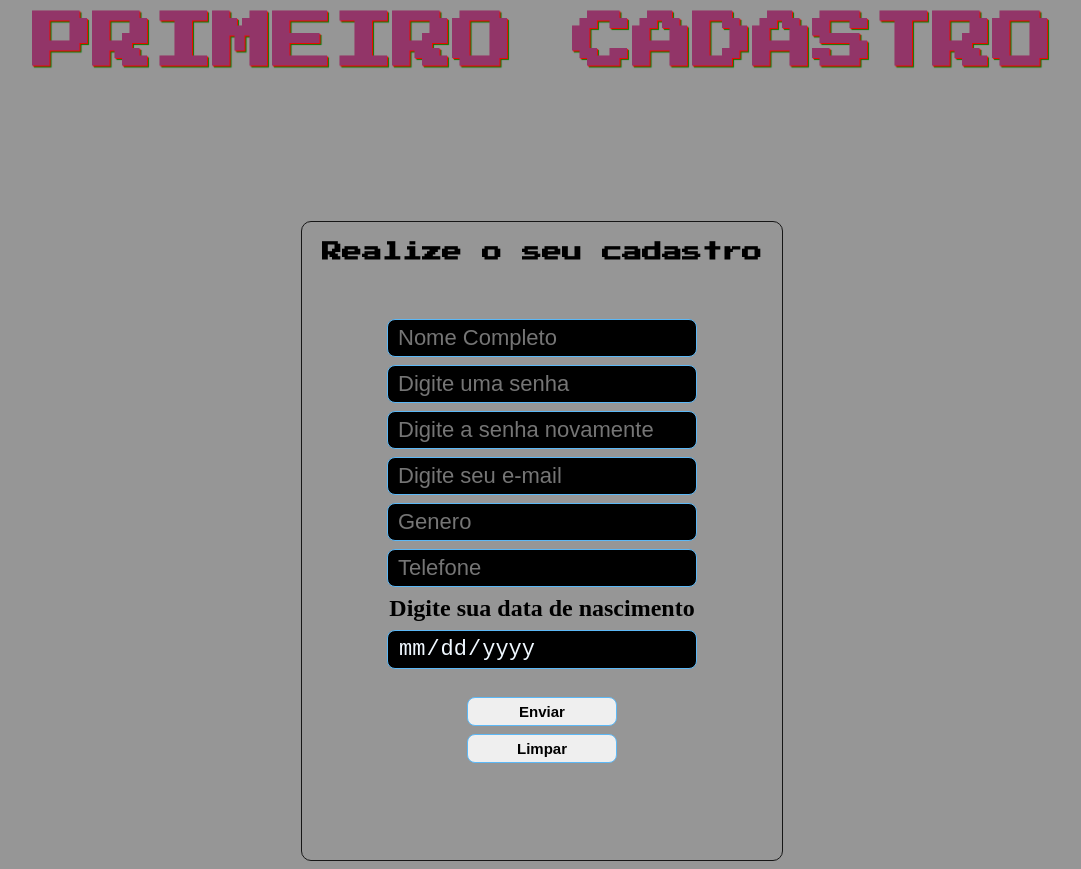
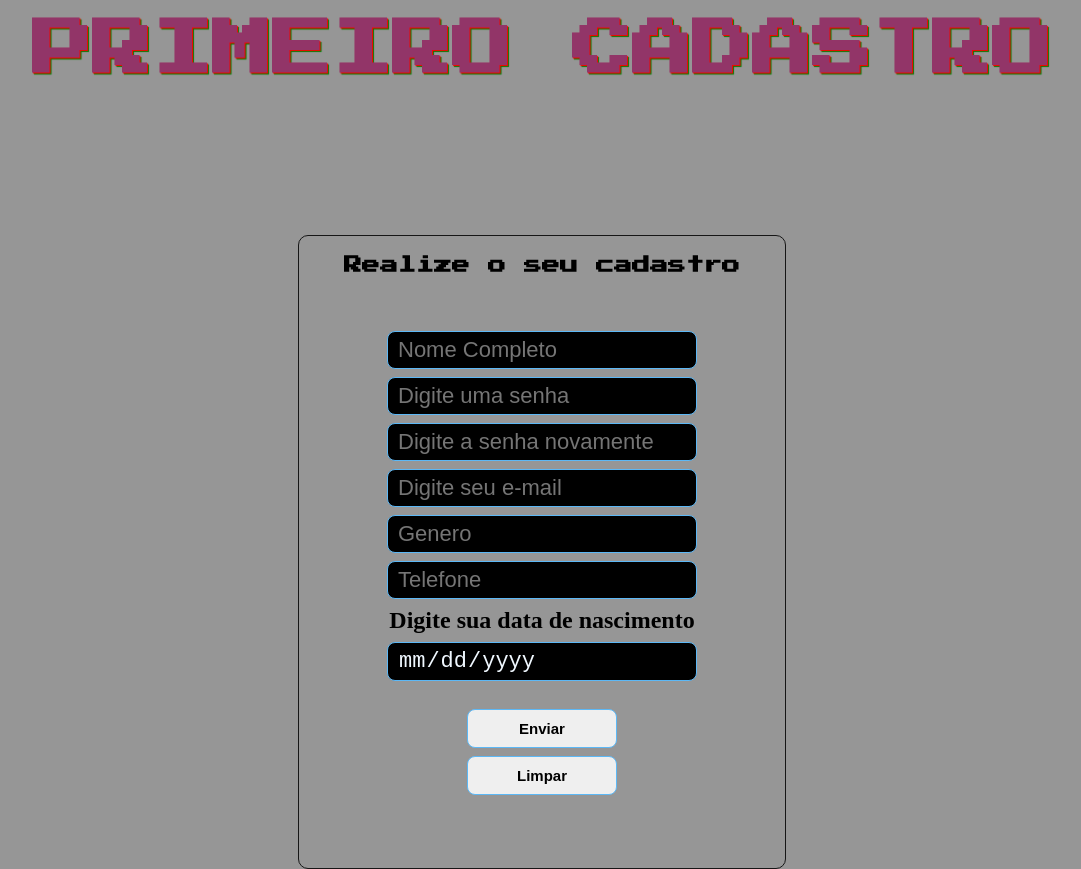
Before and after one commit to paulovarrone/primeiro-cadastro, a plain HTML site: page index.html in a window 1280 px wide. Shown: the whole page, without its empty margins (98-1179 px from the left). Drawn offline with Linux system fonts and the light colour scheme.

Commit message:
padding ajust

```diff
--- a/style.css
+++ b/style.css
@@ -7,7 +7,7 @@ body {
 header {
     font-size: 60px;
     font-family: 'Press Start 2P', cursive;
-    padding: 13px 0px;
+    padding: 20px 0px;
     text-align: center;
     color: rgb(146, 53, 104);
     text-shadow: 1px 1px 1px red,
@@ -16,14 +16,14 @@ header {
 
 .cad {
     font-family: 'Press Start 2P', cursive;
-    font-size: 20px;
+    font-size: 18px;
 }
 
 .meio {
   margin: auto;
   border: 1px solid rgb(22, 22, 22);
   border-radius: 10px;
-  padding: 20px 20px 49px 20px;
+  padding: 20px 40px 25px 40px;
   align-items: center;
 }
 
@@ -78,7 +78,7 @@ div {
     border: 1px solid #5cb8f6;
     border-radius: 8px;
     font-weight: 700;
-    padding: 5px;
+    padding: 10px;
     font-size: 15px;
     margin: 0px 80px;
   }
```
